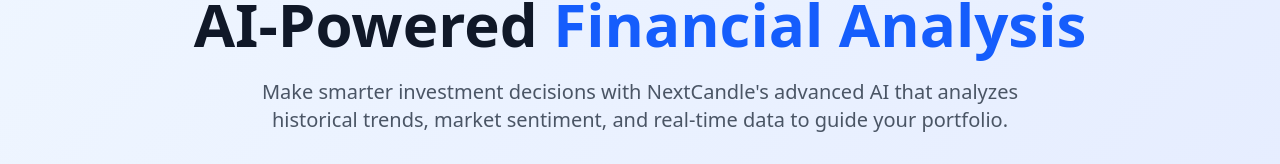
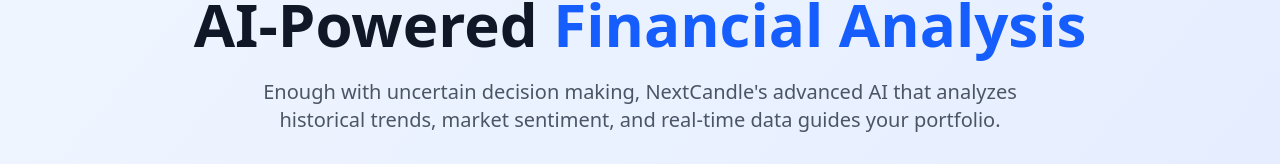
Before and after one commit to Jaq-Innovates/NextCandle, a Next.js app: page / in a window 1280 px wide. Shown: the part 151-315 px from the top of the page. Built offline with nearby package versions, Linux system fonts and the light colour scheme.

Commit message:
Finished Analysis page, but with hardcoded values, need to use database soon

```diff
--- a/src/app/page.tsx
+++ b/src/app/page.tsx
@@ -15,8 +15,8 @@ export default function Home() {
               <span className="text-blue-600 dark:text-blue-400"> Financial Analysis</span>
             </h1>
             <p className="text-xl text-gray-600 dark:text-gray-300 mb-8 max-w-3xl mx-auto">
-              Make smarter investment decisions with NextCandle's advanced AI that analyzes
-              historical trends, market sentiment, and real-time data to guide your portfolio.
+              Enough with uncertain decision making, NextCandle's advanced AI that analyzes
+              historical trends, market sentiment, and real-time data guides your portfolio.
             </p>
             <div className="flex flex-col sm:flex-row gap-4 justify-center">
               <Button size="lg" className="text-lg px-8 py-3">
```
